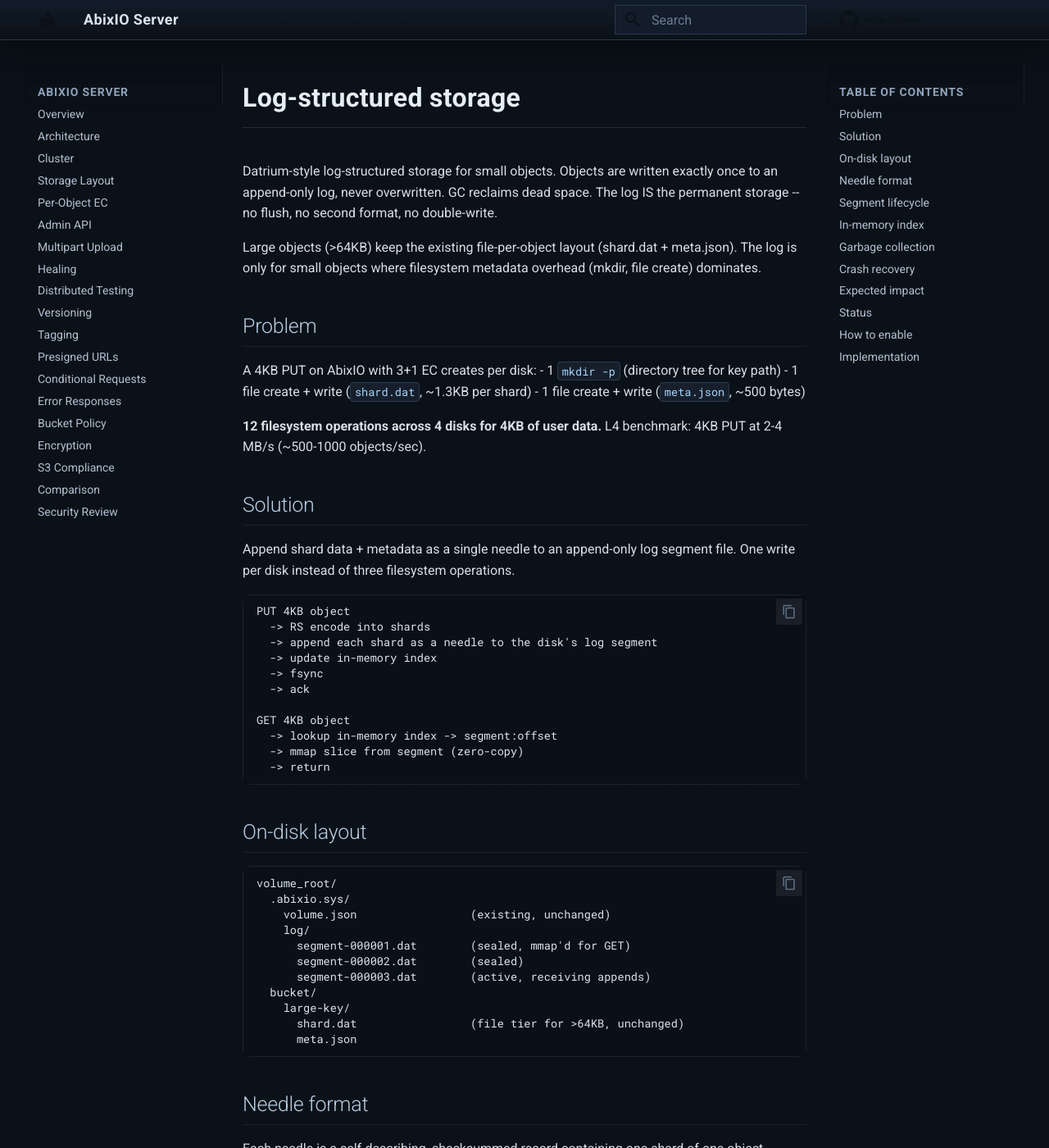
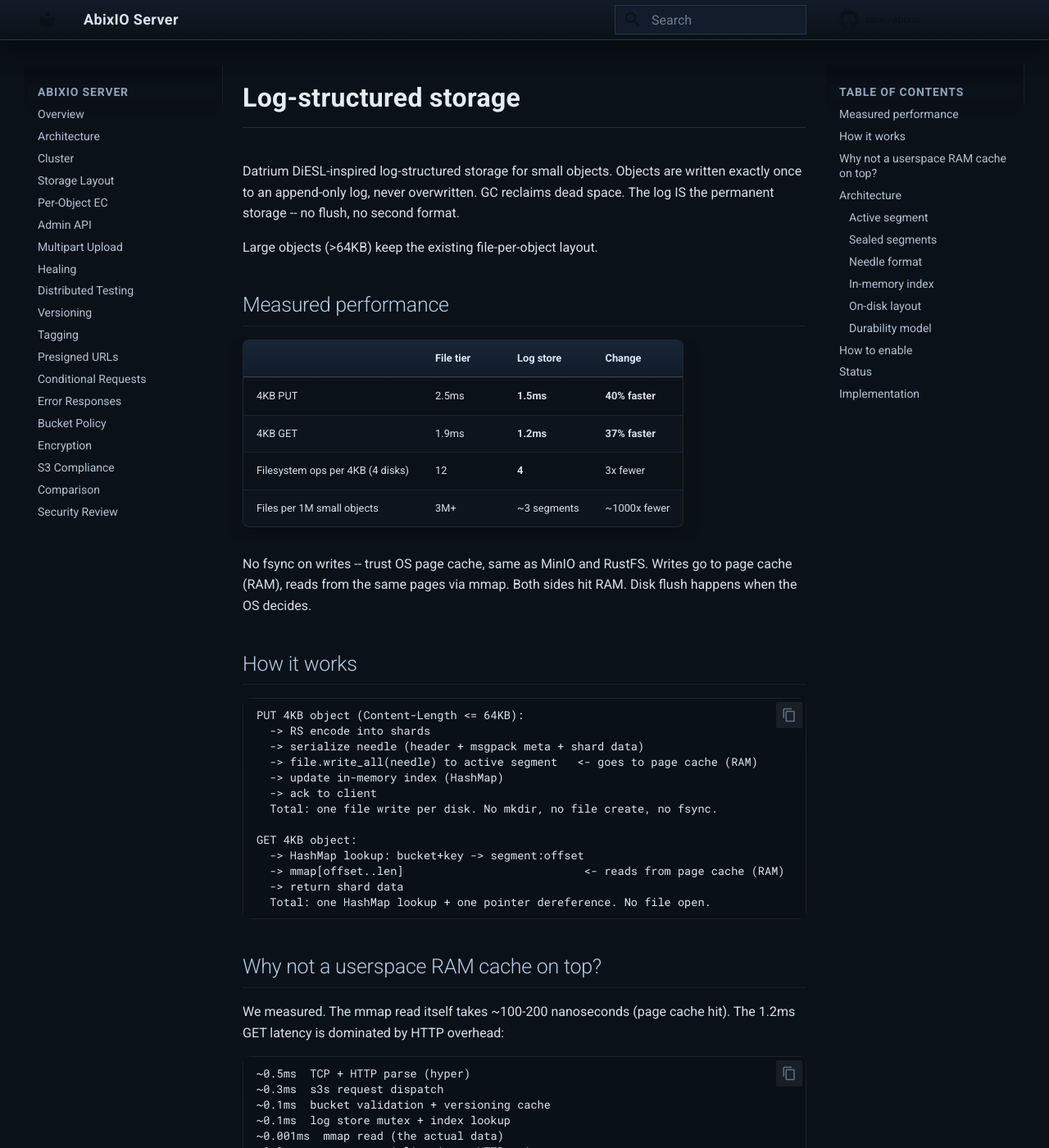
Before and after one commit to abix-/abixio, an MkDocs documentation site: the page built from docs/write-log.md, in a window 1280 px wide and 1400 px high. Shown: the whole window at 82% size. Built offline with MkDocs 1.6.1 and Material for MkDocs 9.7.7, drawn with Linux system fonts in a browser that asks for light colours; comment, search, counter and statistics services are not loaded; some of the changed text lies outside the part shown.

Commit message:
docs: measured 4KB perf (PUT 1.5ms +40%, GET 1.2ms +37%), page cache model, latency breakdown

````diff
--- a/docs/write-log.md
+++ b/docs/write-log.md
@@ -1,62 +1,76 @@
 # Log-structured storage
 
-Datrium-style log-structured storage for small objects. Objects are written
-exactly once to an append-only log, never overwritten. GC reclaims dead space.
-The log IS the permanent storage -- no flush, no second format, no double-write.
+Datrium DiESL-inspired log-structured storage for small objects. Objects are
+written exactly once to an append-only log, never overwritten. GC reclaims
+dead space. The log IS the permanent storage -- no flush, no second format.
 
-Large objects (>64KB) keep the existing file-per-object layout (shard.dat +
-meta.json). The log is only for small objects where filesystem metadata
-overhead (mkdir, file create) dominates.
+Large objects (>64KB) keep the existing file-per-object layout.
 
-## Problem
+## Measured performance
 
-A 4KB PUT on AbixIO with 3+1 EC creates per disk:
-- 1 `mkdir -p` (directory tree for key path)
-- 1 file create + write (`shard.dat`, ~1.3KB per shard)
-- 1 file create + write (`meta.json`, ~500 bytes)
+| | File tier | Log store | Change |
+|--|----------|-----------|--------|
+| 4KB PUT | 2.5ms | **1.5ms** | **40% faster** |
+| 4KB GET | 1.9ms | **1.2ms** | **37% faster** |
+| Filesystem ops per 4KB (4 disks) | 12 | **4** | 3x fewer |
+| Files per 1M small objects | 3M+ | ~3 segments | ~1000x fewer |
 
-**12 filesystem operations across 4 disks for 4KB of user data.**
-L4 benchmark: 4KB PUT at 2-4 MB/s (~500-1000 objects/sec).
+No fsync on writes -- trust OS page cache, same as MinIO and RustFS.
+Writes go to page cache (RAM), reads from the same pages via mmap.
+Both sides hit RAM. Disk flush happens when the OS decides.
 
-## Solution
-
-Append shard data + metadata as a single needle to an append-only log
-segment file. One write per disk instead of three filesystem operations.
+## How it works
 
 ```
-PUT 4KB object
+PUT 4KB object (Content-Length <= 64KB):
   -> RS encode into shards
-  -> append each shard as a needle to the disk's log segment
-  -> update in-memory index
-  -> fsync
-  -> ack
+  -> serialize needle (header + msgpack meta + shard data)
+  -> file.write_all(needle) to active segment   <- goes to page cache (RAM)
+  -> update in-memory index (HashMap)
+  -> ack to client
+  Total: one file write per disk. No mkdir, no file create, no fsync.
 
-GET 4KB object
-  -> lookup in-memory index -> segment:offset
-  -> mmap slice from segment (zero-copy)
-  -> return
+GET 4KB object:
+  -> HashMap lookup: bucket+key -> segment:offset
+  -> mmap[offset..len]                           <- reads from page cache (RAM)
+  -> return shard data
+  Total: one HashMap lookup + one pointer dereference. No file open.
 ```
 
-## On-disk layout
+## Why not a userspace RAM cache on top?
+
+We measured. The mmap read itself takes ~100-200 nanoseconds (page cache hit).
+The 1.2ms GET latency is dominated by HTTP overhead:
 
 ```
-volume_root/
-  .abixio.sys/
-    volume.json                 (existing, unchanged)
-    log/
-      segment-000001.dat        (sealed, mmap'd for GET)
-      segment-000002.dat        (sealed)
-      segment-000003.dat        (active, receiving appends)
-  bucket/
-    large-key/
-      shard.dat                 (file tier for >64KB, unchanged)
-      meta.json
+~0.5ms  TCP + HTTP parse (hyper)
+~0.3ms  s3s request dispatch
+~0.1ms  bucket validation + versioning cache
+~0.1ms  log store mutex + index lookup
+~0.001ms  mmap read (the actual data)
+~0.2ms  response serialization + HTTP write
+= ~1.2ms total
 ```
 
-## Needle format
+A userspace HashMap cache would save 0.001ms off a 1.2ms request. The
+bottleneck is the HTTP protocol stack, not the storage read. To get
+microsecond latency, you'd need to bypass HTTP entirely.
 
-Each needle is a self-describing, checksummed record containing one shard
-of one object (metadata + data together).
+## Architecture
+
+### Active segment
+
+One active segment per disk. Pre-allocated 64MB. Receives all appends.
+**Also serves reads** via mmap of the same file (page-cache coherent with
+writes). No sealing needed for reads -- the mmap sees writes immediately.
+
+### Sealed segments
+
+When the active segment fills (64MB), it becomes sealed (read-only, mmap'd).
+A new active segment is created. Sealed segments are opened on startup for
+crash recovery.
+
+### Needle format
 
 ```
 [24 bytes header]
@@ -71,76 +85,75 @@
 
 [bucket: bucket_len bytes]
 [key: key_len bytes]
-[meta: meta_len bytes]    (msgpack, ~200 bytes typical)
+[meta: meta_len bytes]    (msgpack, ~200 bytes)
 [data: data_len bytes]    (shard data)
 ```
 
-4KB object needle: ~1.6KB per shard. One append per disk.
+Self-describing. Scannable. Each needle checksummed independently.
 
-## Segment lifecycle
+### In-memory index
 
-Segments are pre-allocated 64MB files. One active segment per disk at a time.
+HashMap: (bucket, key) -> (segment_id, offset, lengths).
+~32 bytes per entry + key strings. 1M objects = ~60MB RAM.
+Rebuilt from segments on startup by sequential scan (~1 sec/GB).
+
+### On-disk layout
 
 ```
-NEW -> ACTIVE (appending) -> SEALED (full, read-only, mmap'd) -> GC -> DEAD
+volume_root/
+  .abixio.sys/
+    volume.json                (existing)
+    log/
+      segment-000001.dat       (sealed, mmap'd)
+      segment-000002.dat       (sealed, mmap'd)
+      segment-000003.dat       (active, appending + mmap'd)
+  bucket/
+    large-key/
+      shard.dat                (file tier for >64KB)
+      meta.json
 ```
 
-## In-memory index
+### Durability model
 
-HashMap: (bucket, key) -> (segment_id, offset, lengths). Rebuilt from
-segments on startup. ~60MB RAM per 1M objects.
+Writes go to OS page cache via `file.write_all()`. No fsync per write.
+The OS flushes dirty pages to disk on its own schedule (~30 seconds on
+Linux, similar on Windows). Process crashes don't lose data (page cache
+is in kernel memory). Power loss loses unflushed writes (UPS mitigates).
 
-## Garbage collection
+This matches MinIO and RustFS behavior -- neither fsyncs individual writes.
+Confirmed in RustFS source: sync flag is a TODO that does nothing.
 
-When a sealed segment has >50% dead space: scan for live needles, copy them
-to the active segment, delete old segment. No compaction levels, no sorting.
+## How to enable
 
-## Crash recovery
+```bash
+mkdir -p /path/to/volume/.abixio.sys/log
+```
 
-Scan segments sequentially, validate each needle's xxhash64 checksum.
-Valid = add to index. Invalid/truncated = stop (partial write). ~1 sec/GB.
-
-## Expected impact
-
-| Metric | Current | Log-structured |
-|--------|---------|---------------|
-| 4KB PUT (4 disks) | 12 fs ops, ~2 MB/s | 4 appends, ~20+ MB/s |
-| 4KB GET (1 disk) | file open+read, ~8 MB/s | mmap slice, page cache |
-| Files per 1M objects | 3M+ | ~16 segments |
+The log store activates automatically when this directory exists.
 
 ## Status
 
-**Implemented and wired into S3 path.** Small PUTs with Content-Length <= 64KB
-route through the log store end-to-end. GETs check the log store first via
-mmap, fall through to file tier. Verified with curl and all 320 tests pass.
+**Implemented and wired into S3 PUT/GET path.**
 
-Remaining work:
-- GC: reclaim dead space from sealed segments (phase 8)
-- Heal worker: read shards from log, not just files (phase 7)
-- Versioned objects: currently bypass the log (phase 9)
-- Chunked-transfer PUTs: no Content-Length, bypass the log (acceptable)
+Working:
+- Small PUT (Content-Length <= 64KB): needle append to log segment
+- Small GET: in-memory index lookup + mmap read from segment
+- Small DELETE: tombstone needle + index removal
+- Crash recovery: segment scan rebuilds index on startup
+- Active segment mmap: reads work without sealing
 
-## How to enable
-
-The log store activates when `.abixio.sys/log/` exists on a volume:
-
-```bash
-# enable on an existing volume
-mkdir -p /path/to/volume/.abixio.sys/log
-
-# or programmatically
-volume.enable_log_store()
-```
-
-On restart, the log store scans existing segments and rebuilds the in-memory
-index automatically.
+Remaining:
+- GC: reclaim dead space from sealed segments
+- Heal worker: read shards from log (currently file-tier only)
+- Versioned objects: currently bypass the log
+- Admin inspect: show segment:offset for log-stored objects
 
 ## Implementation
 
 | File | What |
 |------|------|
 | `src/storage/needle.rs` | Needle format: 24-byte header, msgpack meta, xxhash64 checksum |
-| `src/storage/segment.rs` | Segment files: pre-alloc 64MB, append, seal, mmap, scan |
+| `src/storage/segment.rs` | Segment files: pre-alloc 64MB, append, mmap (active + sealed), scan |
 | `src/storage/log_store.rs` | LogStore: in-memory index, segment lifecycle, crash recovery |
 | `src/storage/local_volume.rs` | Integration: write_shard/read_shard/stat_object/mmap_shard route through log |
 | `src/storage/volume_pool.rs` | S3 routing: small PUTs collected and encoded via write_shard path |
````
Also changed, not shown: README.md (+1 -1 lines), docs/architecture.md (+3 -1 lines), docs/benchmarks.md (+9 -8 lines), docs/layer-optimization.md (+14 -9 lines).
